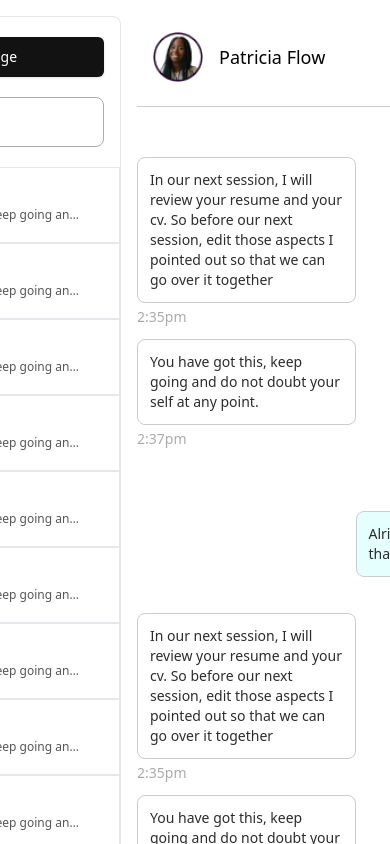
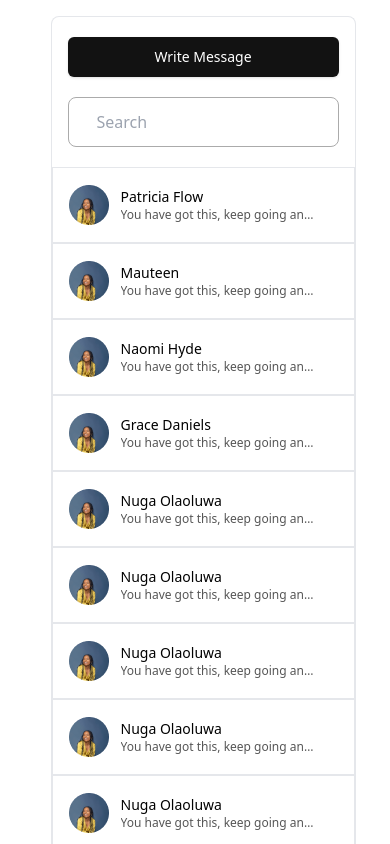
Before and after one commit to hngx-org/Mentor--Me, a Next.js app: page /mentee-messages in a window 390 px wide. Shown: the top 844 px of the page. Built offline with nearby package versions, Linux system fonts and the light colour scheme; a web font is replaced by a local one.

Commit message:
add mobile responsiveness

```diff
--- a/components/mentee-messages/layout/MessagesLayout.tsx
+++ b/components/mentee-messages/layout/MessagesLayout.tsx
@@ -25,7 +25,7 @@ export default function MessagesLayout() {
             </Button>
             <SearchInput />
           </div>
-          <div className="overflow-y-scroll hide-message-layout-scroll h-[83%]">
+          <div className="overflow-y-scroll hide-message-layout-scroll h-[83%] ">
             <MessageCard userName="Patricia Flow" />
             <MessageCard userName="Mauteen" />
             <MessageCard userName="Naomi Hyde" />
@@ -45,7 +45,7 @@ export default function MessagesLayout() {
             <MessageCard userName="Nuga Olaoluwa" />
           </div>
         </div>
-        <div className="flex flex-col space-between h-[100%]">
+        <div className="flex flex-col space-between h-[100%] hidden sm:flex">
           <div className="px-4">
             <MessageUserProfile userName="Patricia flow" />
           </div>
--- a/components/mentee-messages/layout/VCLayout.tsx
+++ b/components/mentee-messages/layout/VCLayout.tsx
@@ -12,10 +12,10 @@ import VCMessageBubble from "../VCMessageBubble";
 export default function VCLayout() {
   return (
     <div className=" h-[100dvh] flex  w-[100%] overflow-clip ">
-      <div className="w-[65%]  h-[100%]">
+      <div className=" w-[100%] sm:w-[65%]  h-[100%]">
         <VCLHS />
       </div>
-      <div className=" flex flex-col  h-[100%] w-fit max-w-[500px]  px-6">
+      <div className=" flex flex-col  h-[100%] w-fit max-w-[500px]  px-6 hidden sm:flex">
         <div className="h-[80%] overflow-scroll hide-message-layout-scroll px-4 ">
           <VCRHS />
         </div>
```
Also changed, not shown: app/(mentee)/mentee-messages/page.tsx (renamed from app/mentee-messages/page.tsx).
